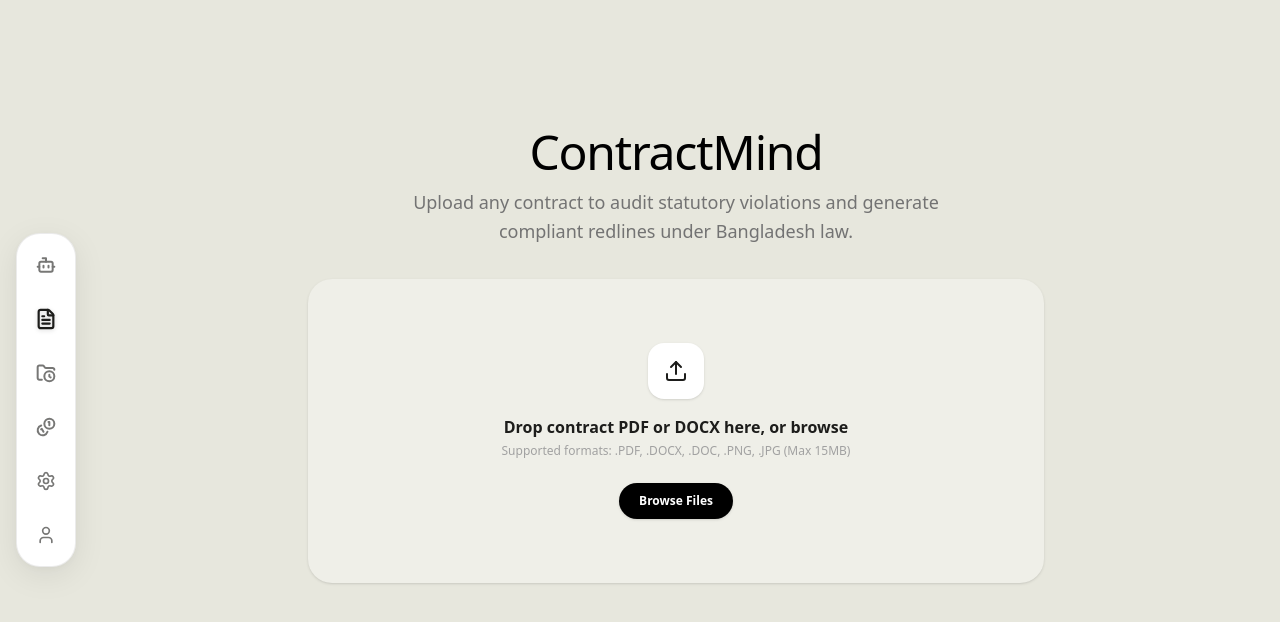
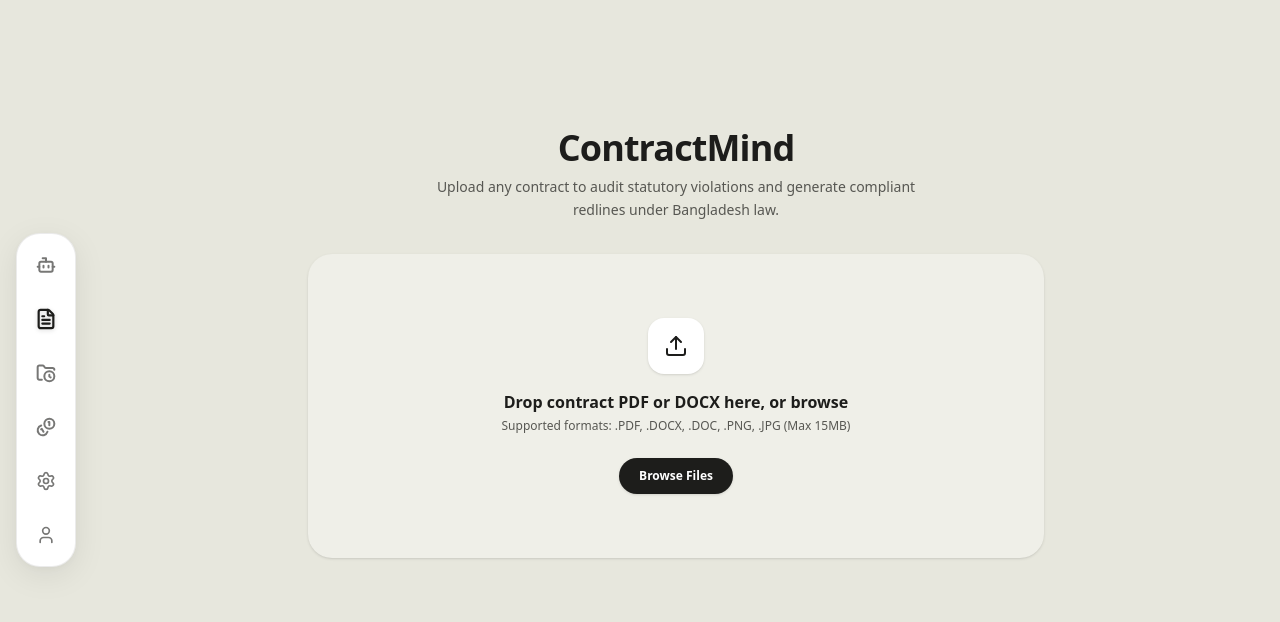
Before and after one commit to mahmudulhasantasin/Outliers, a Next.js app in the folder frontend/: page /contractmind in a window 1280 px wide. Shown: the top 622 px of the page. Built offline with nearby package versions, Linux system fonts and the light colour scheme; no server answers; a web font is replaced by a local one.

Commit message:
Fix text visibility and dark mode selector in ContractMind

```diff
--- a/frontend/src/app/contractmind/page.tsx
+++ b/frontend/src/app/contractmind/page.tsx
@@ -360,10 +360,10 @@ export default function ContractMindPage() {
           <div className="max-w-3xl mx-auto pt-16 sm:pt-24 px-4 flex flex-col items-center text-center">
 
             {/* Header */}
-            <h1 className="text-4xl sm:text-5xl font-serif font-normal text-black dark:text-white tracking-tight mb-3">
+            <h1 className="text-3xl sm:text-4xl font-semibold tracking-tight mb-2 text-[var(--text-primary)]">
               {language === "bn" ? "কন্ট্রাক্টমাইন্ড" : "ContractMind"}
             </h1>
-            <p className="text-base sm:text-lg text-neutral-500 max-w-xl mx-auto font-sans leading-relaxed mb-8">
+            <p className="text-xs sm:text-sm text-[var(--text-muted)] max-w-lg mx-auto font-normal leading-relaxed mb-8">
               {language === "bn"
                 ? "চুক্তিপত্র আপলোড করে বাংলাদেশ শ্রম ও চুক্তি আইনের আলোকে স্বয়ংক্রিয় অডিট ও নিরাপদ রেডলাইন প্রস্তুত করুন।"
                 : "Upload any contract to audit statutory violations and generate compliant redlines under Bangladesh law."}
@@ -387,16 +387,16 @@ export default function ContractMindPage() {
               onDragOver={(e) => e.preventDefault()}
               onDrop={handleDrop}
               onClick={() => fileInputRef.current?.click()}
-              className="w-full transition-all duration-200 rounded-3xl p-12 sm:p-16 flex flex-col items-center justify-center cursor-pointer group shadow-sm mb-6" style={{ backgroundColor: "var(--bg-surface)" }}
+              className="w-full transition-all duration-200 rounded-3xl p-12 sm:p-16 flex flex-col items-center justify-center cursor-pointer group shadow-sm mb-6 bg-[var(--bg-surface)]"
             >
-              <div className="w-14 h-14 rounded-2xl shadow-sm flex items-center justify-center group-hover:scale-105 transition-transform mb-4" style={{ backgroundColor: "var(--bg-card)", color: "var(--text-primary)" }}>
+              <div className="w-14 h-14 rounded-2xl shadow-sm flex items-center justify-center group-hover:scale-105 transition-transform mb-4 bg-[var(--bg-card)] text-[var(--text-primary)]">
                 <Upload className="w-6 h-6 stroke-[2]" />
               </div>
 
               {isAnalyzing ? (
                 <div className="space-y-2 text-center py-2">
                   <div className="w-5 h-5 rounded-full border-2 border-neutral-300 border-t-black dark:border-t-white animate-spin mx-auto" />
-                  <p className="text-sm font-medium text-neutral-800 dark:text-neutral-200">
+                  <p className="text-sm font-medium text-[var(--text-primary)]">
                     {language === "bn"
                       ? "চুক্তি আপলোড ও বিশ্লেষণ করা হচ্ছে..."
                       : "Uploading and evaluating contract against statutory provisions..."}
@@ -404,19 +404,19 @@ export default function ContractMindPage() {
                 </div>
               ) : (
                 <>
-                  <p className="text-base font-semibold mb-1" style={{ color: "var(--text-primary)" }}>
+                  <p className="text-base font-semibold mb-1 text-[var(--text-primary)]">
                     {language === "bn"
                       ? "চুক্তির ফাইল এখানে ড্রপ করুন অথবা ব্রাউজ করুন"
                       : "Drop contract PDF or DOCX here, or browse"}
                   </p>
-                  <p className="text-xs text-neutral-400">
+                  <p className="text-xs text-[var(--text-muted)]">
                     {language === "bn"
                       ? "সমর্থিত ফরম্যাট: .PDF, .DOCX, .DOC, .PNG, .JPG (সর্বোচ্চ ১৫ মেগাবাইট)"
                       : "Supported formats: .PDF, .DOCX, .DOC, .PNG, .JPG (Max 15MB)"}
                   </p>
                   <button
                     type="button"
-                    className="mt-6 px-5 py-2.5 rounded-full bg-black dark:bg-white text-white dark:text-black text-xs font-semibold hover:opacity-90 transition-opacity shadow-sm"
+                    className="mt-6 px-5 py-2.5 rounded-full bg-[var(--accent-solid)] text-[var(--accent-contrast)] text-xs font-semibold hover:opacity-90 transition-opacity shadow-sm cursor-pointer"
                   >
                     {language === "bn" ? "ফাইল নির্বাচন করুন" : "Browse Files"}
                   </button>
--- a/frontend/src/app/globals.css
+++ b/frontend/src/app/globals.css
@@ -1,4 +1,6 @@
 @import "tailwindcss";
+
+@custom-variant dark (&:where(.dark, .dark *));
 
 @theme {
   --font-serif: var(--font-bangla), "Tiro Bangla", Georgia, Cambria, "Times New Roman", Times, serif;
```
